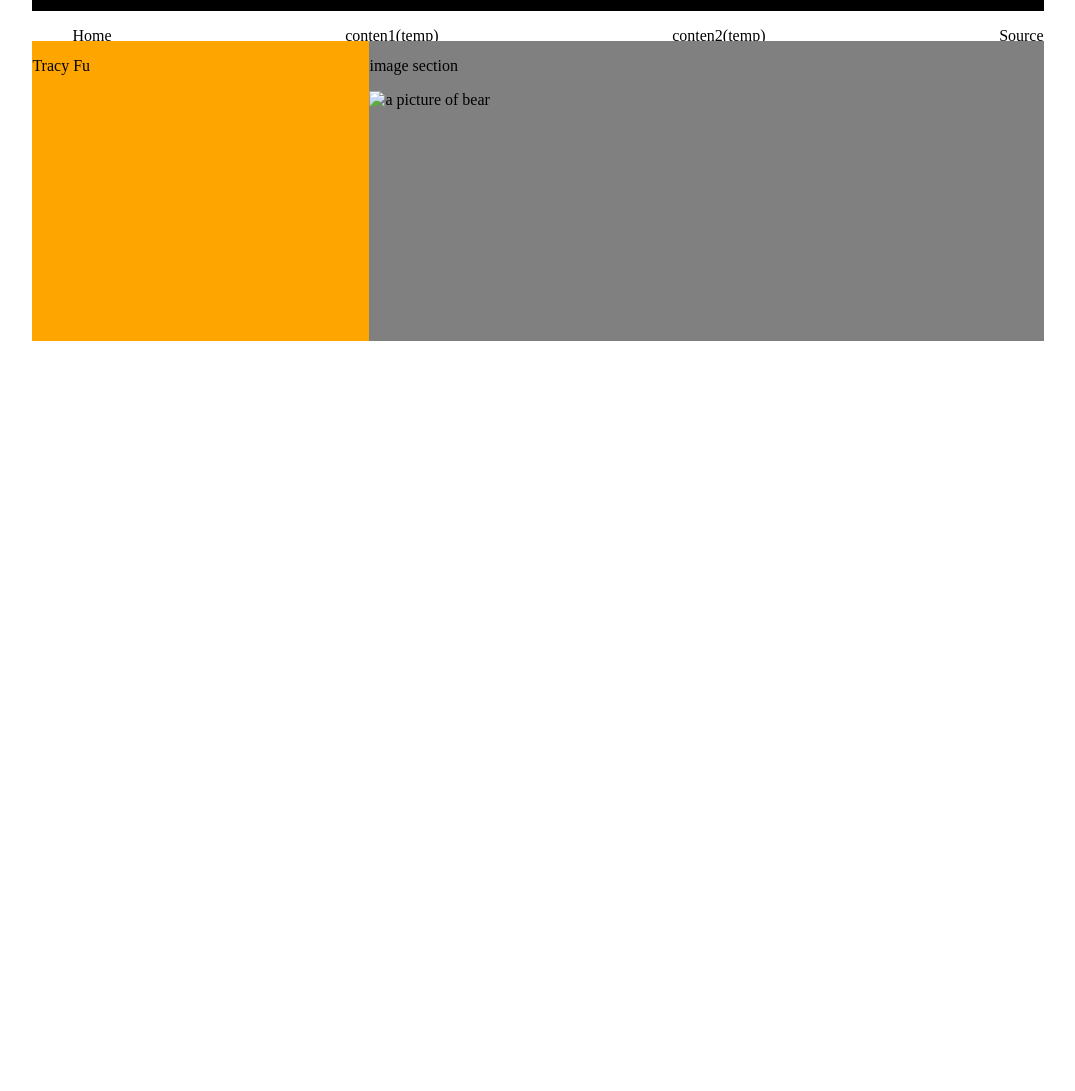
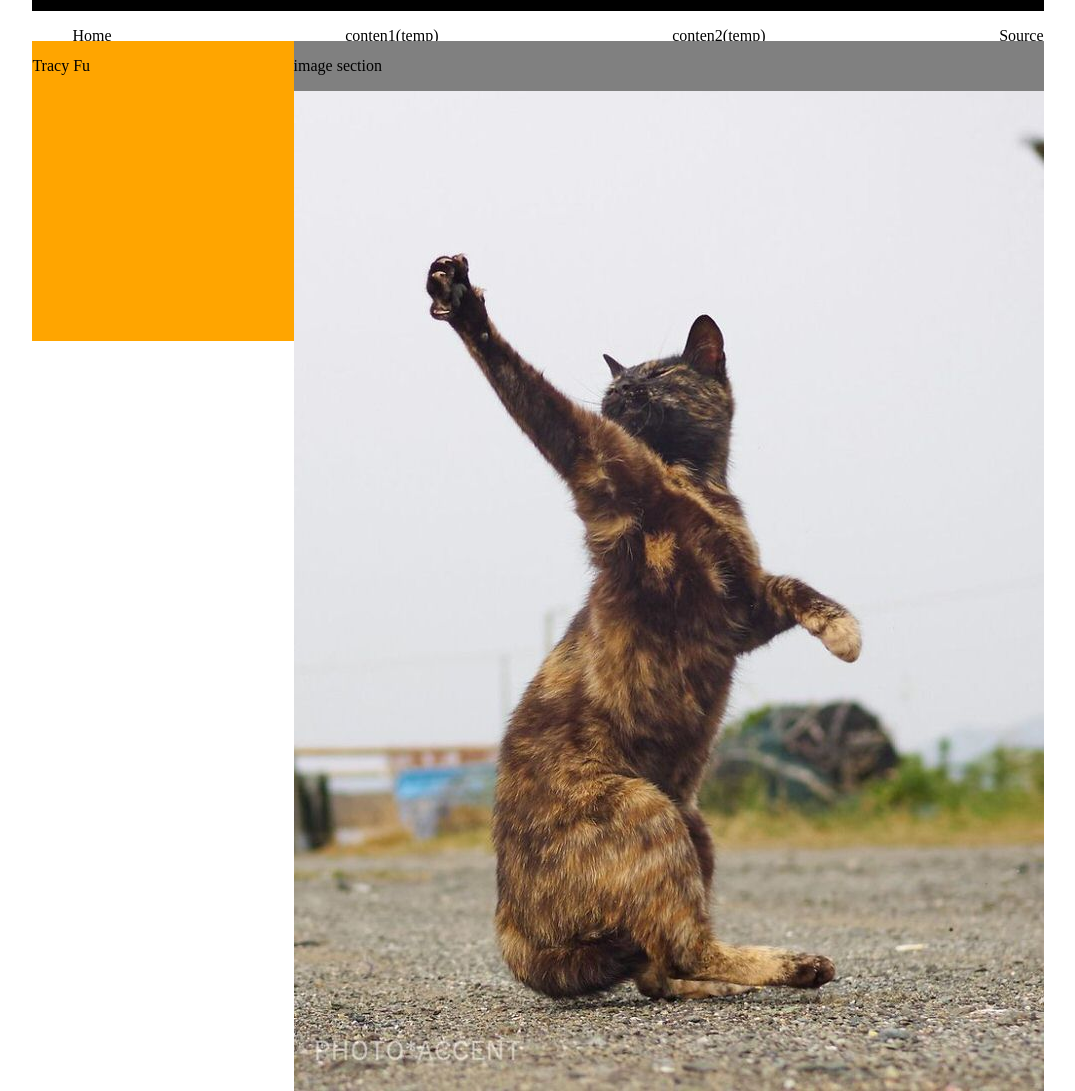
Before and after one commit to txf8904/txf8904.github.io, a plain HTML site: page index.html in a window 1280 px wide. Shown: the whole page, without its empty margins (102-1177 px from the left). Before the commit the page ends 800 px from the top, so only its background shows below. Drawn offline with Linux system fonts and the light colour scheme.

Commit message:
fix error

```diff
--- a/index.html
+++ b/index.html
@@ -23,7 +23,7 @@
 
             <section class = "right">
                 <p> image section</p>
-                <img href="pic.jpg" alt = "a picture of bear">
+                <img src="pic.jpg" alt = "a picture of bear">
             </section>
         </div>
     </div>
```
